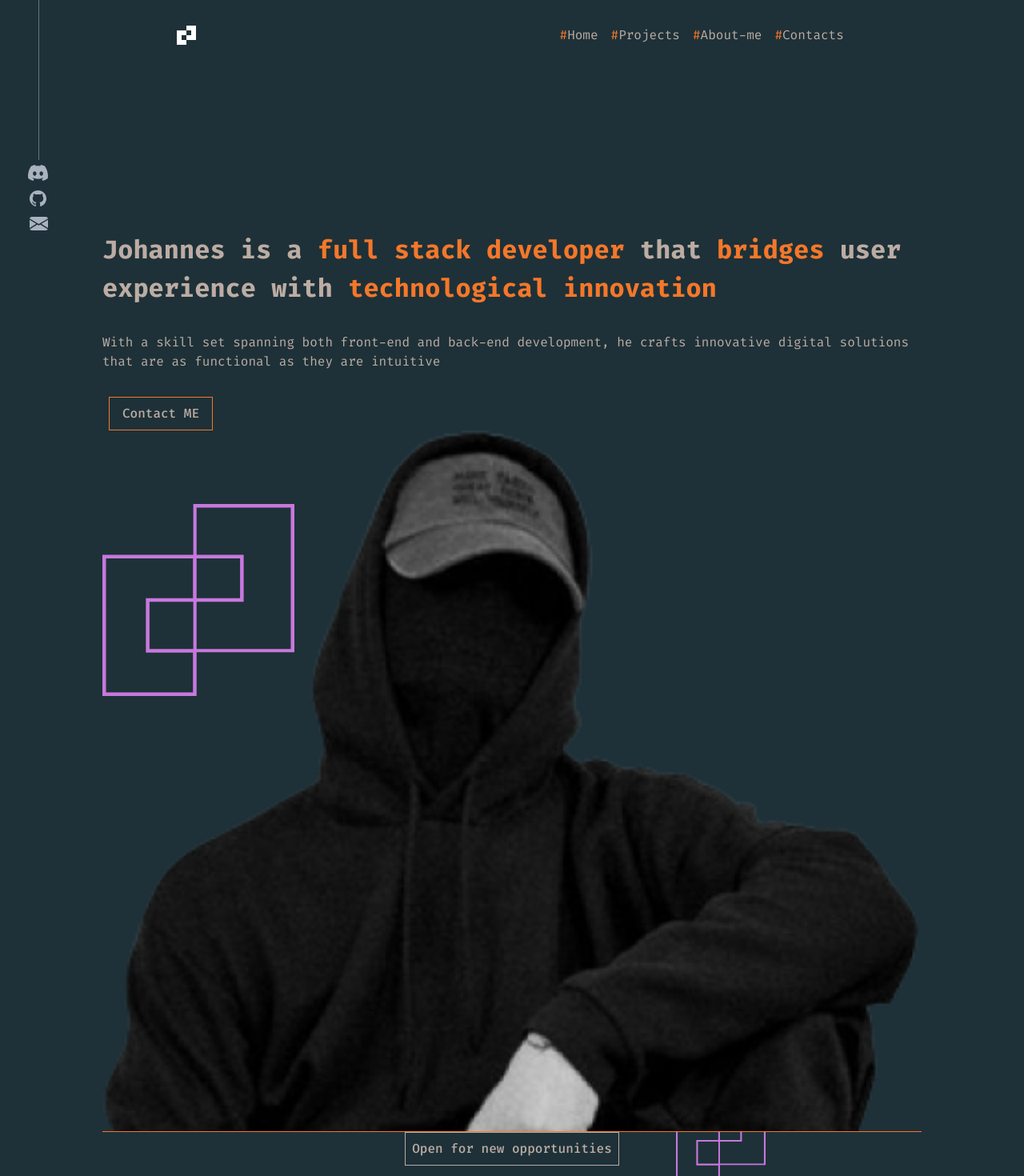
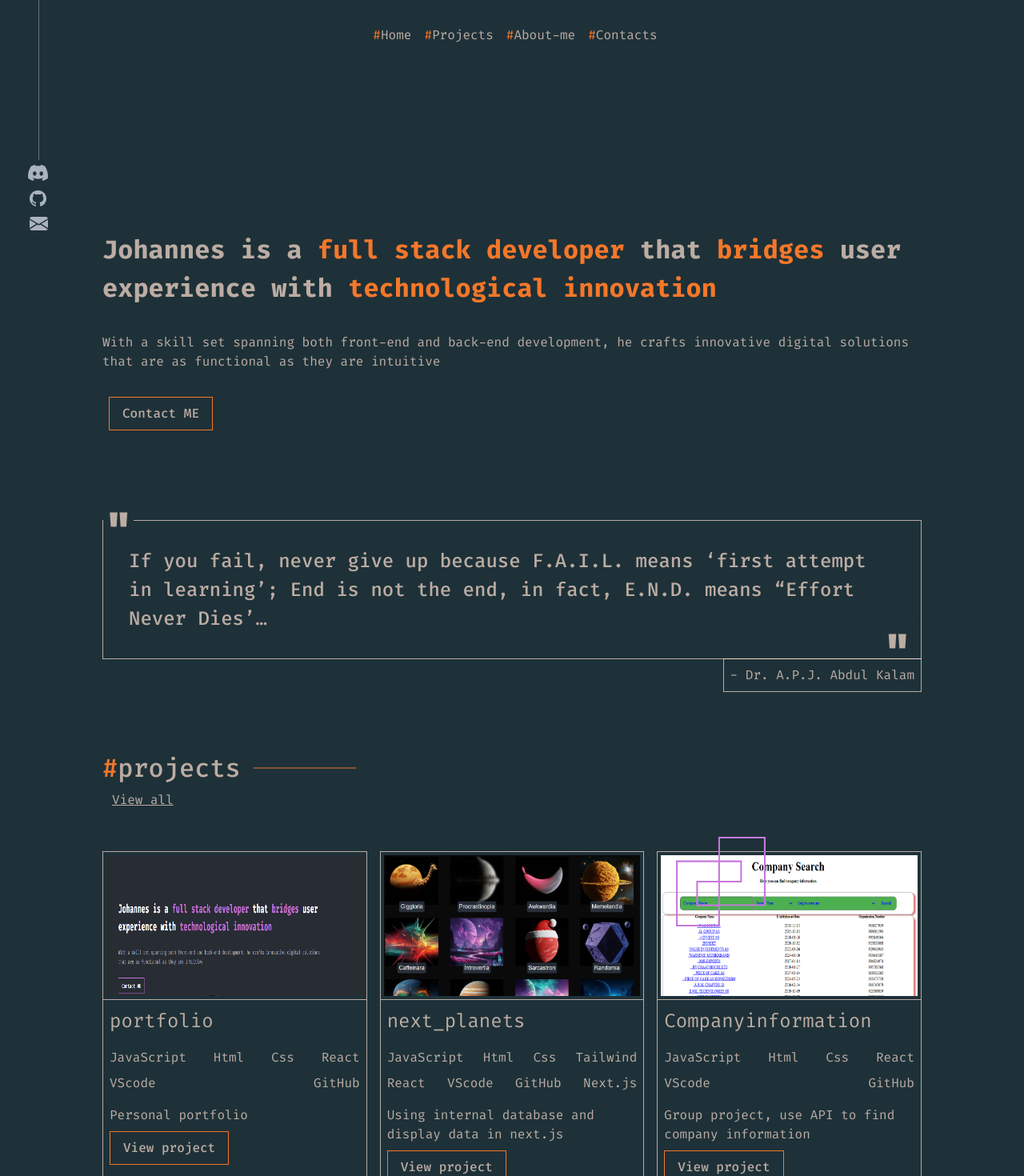
Before and after one commit to johannes-code/portfolio_v2, a React (Vite) app: page / in a window 1280 px wide. Shown: the top 1470 px of the page at 80% size. Built offline with nearby package versions, Linux system fonts and the light colour scheme.

Commit message:
Removed logo and pictures until i hav my own ready

```diff
--- a/src/components/footer/Footer.jsx
+++ b/src/components/footer/Footer.jsx
@@ -8,7 +8,7 @@ export const Footer = () => {
     <footer className={styles.footer}>
       <div className={styles.container}>
         <div className={styles.logoContainer}>
-          <img className={styles.logoImage} src="/logo.svg" alt="logo" />
+          {/* <img className={styles.logoImage} src="/logo.svg" alt="logo" /> */}
         </div>
 
         <div className={styles.centerContent}>
--- a/src/components/header/header.jsx
+++ b/src/components/header/header.jsx
@@ -7,7 +7,7 @@ export const Header = () => {
   return (
     <header className={styles.header}>
       <div className={styles.innerHeader}>
-        <img className={styles.logoImage} src="/logo.svg" alt="logo" />
+        {/* <img className={styles.logoImage} src="/logo.svg" alt="logo" /> */}
         <ul className={styles.navItems}>
           {data.header.map((item, index) => (
             <li key={item.name + index}>
--- a/src/landing/about/About.jsx
+++ b/src/landing/about/About.jsx
@@ -21,7 +21,7 @@ export const About = () => {
           {data.pages.home.about.button}
         </Link>
       </div>
-      <img src="/about-me.png" alt="About Me" className="about_image" />
+      {/* <img src="/about-me.png" alt="About Me" className="about_image" /> */}
     </section>
   );
 };
--- a/src/landing/hero/Hero.jsx
+++ b/src/landing/hero/Hero.jsx
@@ -1,6 +1,7 @@
 import data from "/src/locales/en.json";
 import styles from "./hero.module.css";
 import button from "../../components/button/button.module.css";
+
 export const Hero = () => {
   const heroData = data.pages.home.hero;
 
@@ -15,11 +16,11 @@ export const Hero = () => {
         <a className={button._button_button_primary} href="#contacts">
           {heroData.button}
         </a>
-        <div className={styles.hero_illustrations}>
+        {/* <div className={styles.hero_illustrations}>
           <img src="/logo-outline.svg" alt="" className={styles.hero_logo} />
           <img src="/hero.png" alt="Johannes" className={styles.hero_image} />
           <div className={styles.hero_status}>{heroData.status}</div>
-        </div>
+        </div> */}
       </div>
     </section>
   );
```
